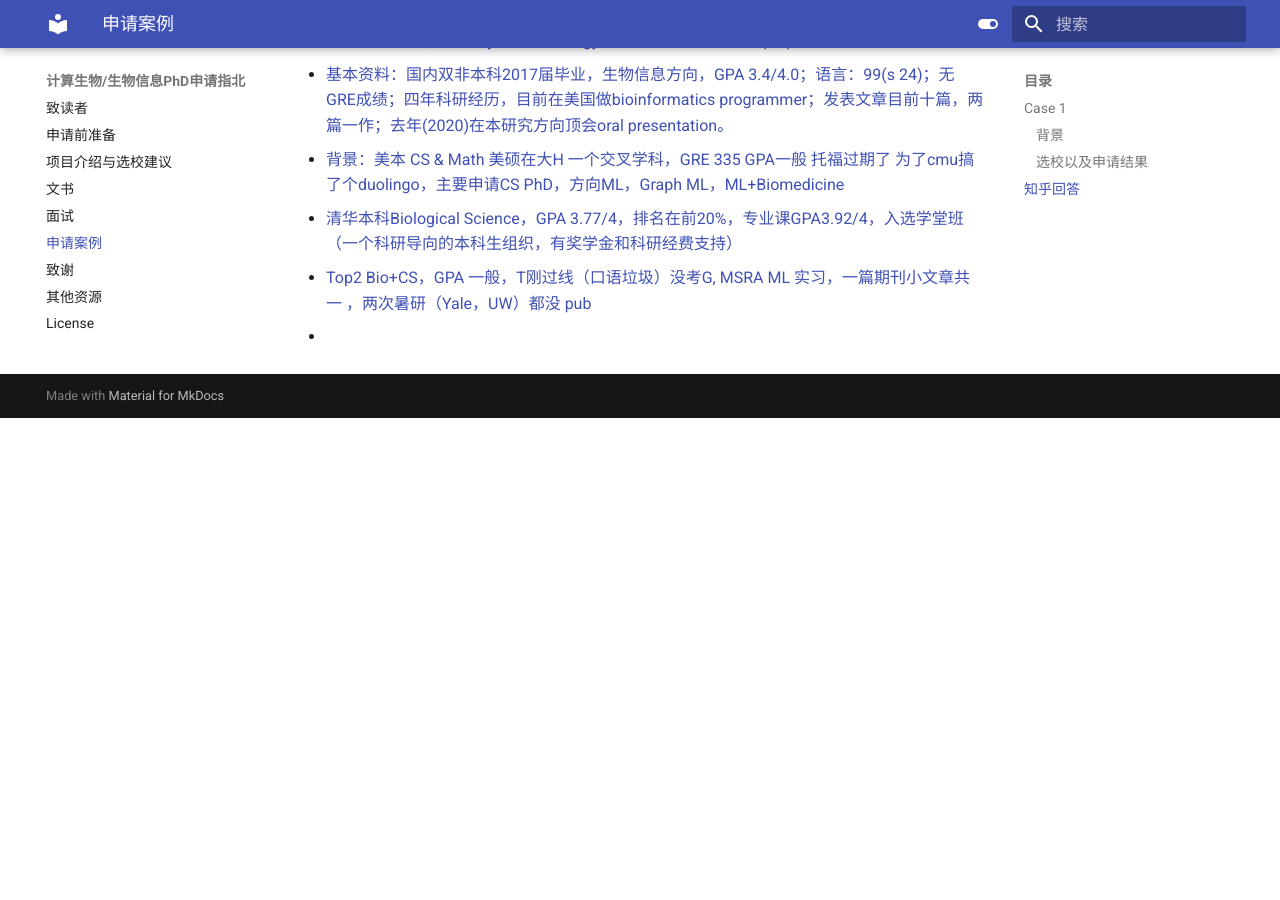
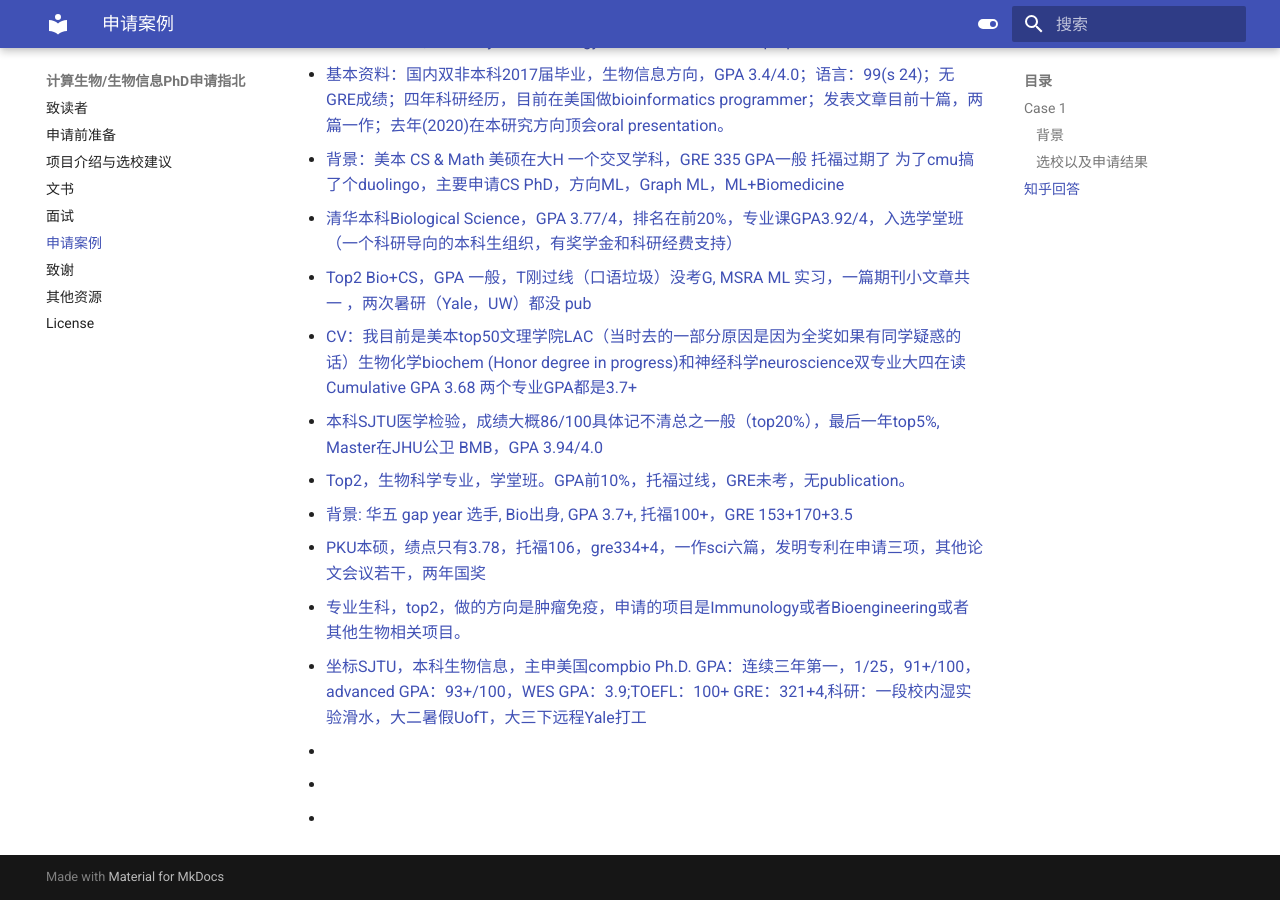
Before and after one commit to CompBio-PhD-cn/handbook, an MkDocs documentation site: the page built from docs/example.md, in a window 1280 px wide and 900 px high, scrolled down 2384 px. Built offline with MkDocs 1.6.1 and Material for MkDocs 9.7.7, drawn with Linux system fonts in a browser that asks for light colours; before the commit the page ends 2802 px from its top, so only the background shows below that.

Commit message:
add examples

```diff
--- a/docs/example.md
+++ b/docs/example.md
@@ -66,6 +66,13 @@
 * [背景：美本 CS & Math 美硕在大H 一个交叉学科，GRE 335 GPA一般 托福过期了 为了cmu搞了个duolingo，主要申请CS PhD，方向ML，Graph ML，ML+Biomedicine](https://www.zhihu.com/question/357928233/answer/1196624190)
 * [清华本科Biological Science，GPA 3.77/4，排名在前20%，专业课GPA3.92/4，入选学堂班（一个科研导向的本科生组织，有奖学金和科研经费支持）](https://www.zhihu.com/question/357928233/answer/1592694477)
 * [Top2 Bio+CS，GPA 一般，T刚过线（口语垃圾）没考G, MSRA ML 实习，一篇期刊小文章共一 ，两次暑研（Yale，UW）都没 pub](https://www.zhihu.com/question/357928233/answer/1611075908)
+* [CV：我目前是美本top50文理学院LAC（当时去的一部分原因是因为全奖如果有同学疑惑的话）生物化学biochem (Honor degree in progress)和神经科学neuroscience双专业大四在读 Cumulative GPA 3.68 两个专业GPA都是3.7+](https://www.zhihu.com/question/357928233/answer/1758373159)
+* [本科SJTU医学检验，成绩大概86/100具体记不清总之一般（top20%），最后一年top5%, Master在JHU公卫 BMB，GPA 3.94/4.0](https://www.zhihu.com/question/357928233/answer/1624202195)
+* [Top2，生物科学专业，学堂班。GPA前10%，托福过线，GRE未考，无publication。](https://www.zhihu.com/question/357928233/answer/1676772922)
+* [背景: 华五 gap year 选手, Bio出身, GPA 3.7+, 托福100+，GRE 153+170+3.5](https://www.zhihu.com/question/357928233/answer/1707714182)
+* [PKU本硕，绩点只有3.78，托福106，gre334+4，一作sci六篇，发明专利在申请三项，其他论文会议若干，两年国奖](https://www.zhihu.com/question/357928233/answer/1635142184)
+* [专业生科，top2，做的方向是肿瘤免疫，申请的项目是Immunology或者Bioengineering或者其他生物相关项目。](https://www.zhihu.com/question/357928233/answer/1680252009)
+* [坐标SJTU，本科生物信息，主申美国compbio Ph.D. GPA：连续三年第一，1/25，91+/100，advanced GPA：93+/100，WES GPA：3.9;TOEFL：100+ GRE：321+4,科研：一段校内湿实验滑水，大二暑假UofT，大三下远程Yale打工](https://www.zhihu.com/question/357928233/answer/1468122320)
+* [](https://www.zhihu.com/question/357928233/answer/1626523958)
 * [](https://www.zhihu.com/question/357928233/answer/1720784205)
-
-[](https://www.zhihu.com/question/357928233/answer/1708518118)
+* [](https://www.zhihu.com/question/357928233/answer/1708518118)
```
